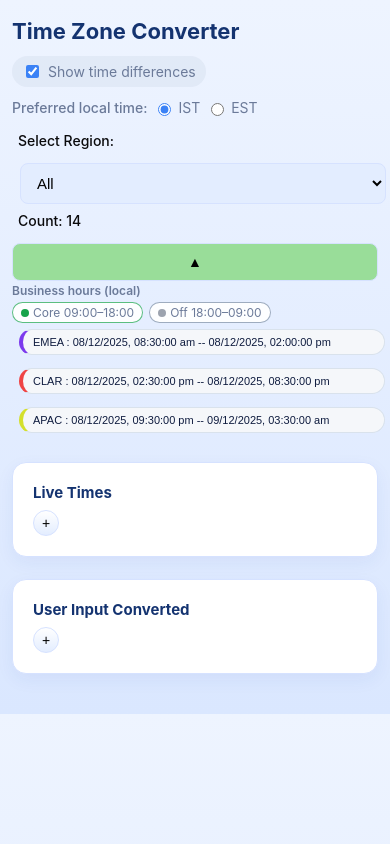
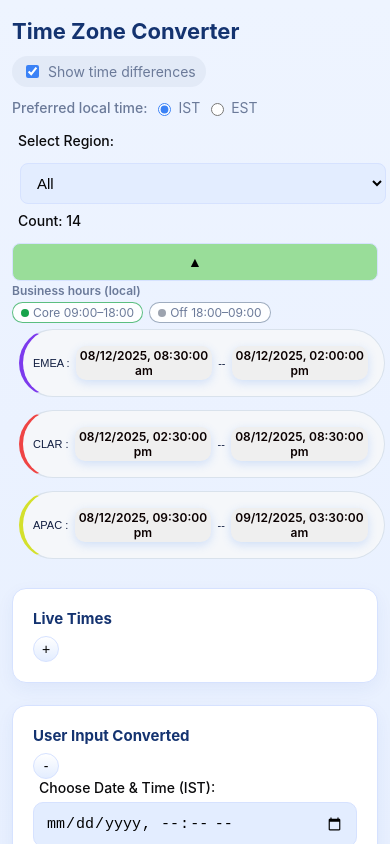
Before and after one commit to gauravvermagkp/GauravTimeConversionReact, a React (Vite) app: page / in a window 390 px wide. Shown: the top 844 px of the page. Built offline with nearby package versions, Linux system fonts and the light colour scheme.

Commit message:
BtachTimings_correction_v1(working)

```diff
--- a/src/components/BatchTiming.css
+++ b/src/components/BatchTiming.css
@@ -1,5 +1,5 @@
 .batch-row {
-  padding: 6px 10px;
+  padding-left: 2px;
   background: #f5f7fa;
   border: 1px solid #d9e2ec;
   border-radius: 10px;
@@ -37,3 +37,47 @@
     border-left-width: 4px;   /* thinner stripe */
   }
 }
+
+
+/* ================================= */
+.btn-soft {
+
+  color: #0b0000;
+  border: none;
+  border-radius: 12px;
+  font-size: 12px;
+  font-weight: 600;
+  font-family: "Inter", Arial, sans-serif;
+  cursor: pointer;
+  transition: all 0.2s ease;
+  /* box-shadow: 0 4px 12px rgba(79, 142, 247, 0.25); */
+  width: 100%;
+  max-width: 280px;
+  display: block;
+  margin: 10px auto;
+}
+
+/* hover */
+.btn-soft:hover {
+  background: #3d7ce0;
+  box-shadow: 0 5px 16px rgba(79, 142, 247, 0.35);
+}
+
+/* active press effect */
+.btn-soft:active {
+  transform: scale(0.96);
+}
+
+@media (max-width: 480px) {
+  .btn-soft {
+    padding: 2px 2px;      /* slightly smaller padding */
+    font-size: 12px;         /* smaller text for portrait mode */
+    border-radius: 10px;     /* slightly smaller pill radius */
+    max-width: 40%;          /* fills more of the screen */
+    box-shadow: 0 3px 10px rgba(79, 142, 247, 0.22);
+  }
+
+  .btn-soft:active {
+    transform: scale(0.97);  /* gentler press effect for mobile */
+  }
+}
--- a/src/components/BatchTimings.jsx
+++ b/src/components/BatchTimings.jsx
@@ -1,9 +1,17 @@
-import { batchTimigs, convertedTime2 } from "../helper_functions"
+import { batchTimigs, convertedTime2} from "../helper_functions"
 import './BatchTiming.css';
-import { useSelector } from 'react-redux';
+import { useSelector, useDispatch } from 'react-redux';
+import {updateInputDate} from '../mySlice.js';
+import { useState, useEffect } from "react";
 
 export default function BatchTimings({ region }) {
     const preferredBase = useSelector((state) => state.timeConverterSlicerName.currentBase);
+    const dispatch = useDispatch();
+    const [bid, setbid] = useState(null)
+
+    useEffect(() => {
+       dispatch(updateInputDate(document.getElementById(bid)?document.getElementById(bid).value:''))
+    }, [preferredBase]);
 
     return (
         <>
@@ -13,7 +21,16 @@ export default function BatchTimings({ region }) {
                     if (region == 'ALL' | batchname.toUpperCase().includes(region)) {
                         const newt = convertedTime2(start_end_time, preferredBase)
                         return <div className={`batch-row batch-${batchname.toLowerCase()}`}>
-                            <label>{`${batchname} : ${newt[0]} -- ${newt[1]}`} </label>
+                            <label>{`${batchname} : `}</label>
+                            <button className="btn-soft" id={`${batchname}b1`} value={newt[0]} onClick={(e)=>{
+                                setbid(`${batchname}b1`)
+                                dispatch(updateInputDate(e.target.value))
+                                }}>{newt[0]}</button>
+                            <label> -- </label>
+                            <button className="btn-soft" id={`${batchname}b2`} value={newt[1]} onClick={(e)=>{
+                                setbid(`${batchname}b2`)
+                                dispatch(updateInputDate(e.target.value))
+                                }}>{newt[1]}</button>
                         </div>
                     }
 
--- a/src/components/UserInputSection.jsx
+++ b/src/components/UserInputSection.jsx
@@ -4,13 +4,15 @@ import { useSelector,useDispatch } from 'react-redux';
 import PrimaryEST from './PrimaryEST.jsx'
 import ConvertedChips from './ConvertedChips.jsx';
 import './UserInputSection.css'
-import {updateZoneMapping} from '../mySlice.js';
+import {updateZoneMapping, updateInputDate,updatecollapseConverted} from '../mySlice.js';
 
 
 export default function UserInputSection({ props_object }) {
 
     const zone_name_mapping = useSelector((state) => state.timeConverterSlicerName.zone_name_mapping);
     const preferredBase = useSelector((state) => state.timeConverterSlicerName.currentBase);
+    const inputDate = useSelector((state) => state.timeConverterSlicerName.inputDate);
+    const collapseConverted = useSelector((state) => state.timeConverterSlicerName.collapseConverted);
     const sort = useSelector((state) => state.timeConverterSlicerName.sort);
     const dispatch = useDispatch();
 
@@ -24,9 +26,6 @@ export default function UserInputSection({ props_object }) {
 
 
     const [convertedTimes, setConvertedTimes] = useState({});
-    const [collapseConverted, setcollapseConverted] = useState(true)
-    const [inputDate, setinputDate] = useState("")
-
 
     useEffect(() => {
         const newConvertedTimes = {};
@@ -61,10 +60,10 @@ export default function UserInputSection({ props_object }) {
         <>
             <div className='card'>
                 <h3>User Input Converted</h3>
-                <button type="button" class="collapse-btn" onClick={() => setcollapseConverted(!collapseConverted)}>{collapseConverted ? '+' : '-'}</button>
+                <button type="button" class="collapse-btn" onClick={() => dispatch(updatecollapseConverted(!collapseConverted))}>{collapseConverted ? '+' : '-'}</button>
                 {!collapseConverted ? <>
                     <label className='cardlabel'>Choose Date & Time ({preferredBase}):</label>
-                    <input id="userInput" type="datetime-local" value={inputDate} onChange={(e) => setinputDate(e.target.value)} />
+                    <input id="userInput" type="datetime-local" value={inputDate} onChange={(e) => dispatch(updateInputDate(e.target.value))} />
                     {console.log('Input Date in UserInputSection.jsx:', inputDate)}
 
                     <div className="prominent">
--- a/src/helper_functions.js
+++ b/src/helper_functions.js
@@ -83,10 +83,28 @@ export function liveTime(zone_name_mapping) {
     return newliveTimes
 }
 
+function convertToISO(input) {
+  // Example: "10/12/2025, 02:00:00 pm"
+  const [datePart, timePart] = input.split(", ");
+  const [day, month, year] = datePart.split("/").map(Number);
 
-export function convertedTime(inputDate, preferredBase, timeZone) {
+  let [time, ampm] = timePart.split(" ");
+  let [hour, minute, second] = time.split(":").map(Number);
 
-    if (inputDate) {
+  // Convert 12-hour → 24-hour
+  if (ampm.toLowerCase() === "pm" && hour !== 12) hour += 12;
+  if (ampm.toLowerCase() === "am" && hour === 12) hour = 0;
+
+  // Build ISO format (no seconds)
+  const iso = `${year}-${String(month).padStart(2, "0")}-${String(day).padStart(2, "0")}T${String(hour).padStart(2, "0")}:${String(minute).padStart(2, "0")}`;
+
+  return iso;
+}
+
+
+export function convertedTime(input, preferredBase, timeZone) {
+
+    if (input) {
         let utcMillis = ''
         const opts = {
             year: 'numeric',
@@ -98,9 +116,14 @@ export function convertedTime(inputDate, preferredBase, timeZone) {
             hour12: true,
             timeZone
         };
+        let inputDate = input;
+        if(input.includes(',')&&input.includes('/') ){
+            inputDate = convertToISO(input)
+        }
         const parts = inputDate.split('T');
         if (parts.length !== 2) return null;
         const [y, m, d] = parts[0].split('-').map(Number);
+
         const [hh, mm] = parts[1].split(':').map(Number);
         if ([y, m, d, hh, mm].some(v => Number.isNaN(v))) return null;
         const localUtcMillis = Date.UTC(y, m - 1, d, hh, mm, 0);
--- a/src/mySlice.js
+++ b/src/mySlice.js
@@ -3,7 +3,7 @@ import {zone_name_mapping_initial} from './helper_functions.js'
 
 const mySlicer = createSlice({
     name: 'timeConverterSlicerName',
-    initialState: { currentBase: "IST" , zone_name_mapping:zone_name_mapping_initial, sort: true},
+    initialState: { currentBase: "IST" , zone_name_mapping:zone_name_mapping_initial, sort: true, inputDate:undefined, collapseConverted:true},
     reducers: {
         updatePrefferedBase:(state, action) => {
             state.currentBase = action.payload;
@@ -14,7 +14,14 @@ const mySlicer = createSlice({
         updateSort:(state, action) => {
             state.sort = !state.sort;
         },
+        updateInputDate:(state, action) => {
+            state.inputDate = action.payload;
+            state.collapseConverted = false;
+        },
+         updatecollapseConverted:(state, action) => {
+            state.collapseConverted = !state.collapseConverted
+        },
     }
 });
-export const { updatePrefferedBase,updateZoneMapping,updateSort } = mySlicer.actions;
+export const { updatePrefferedBase,updateZoneMapping,updateSort,updateInputDate ,updatecollapseConverted} = mySlicer.actions;
 export default mySlicer.reducer;
```
